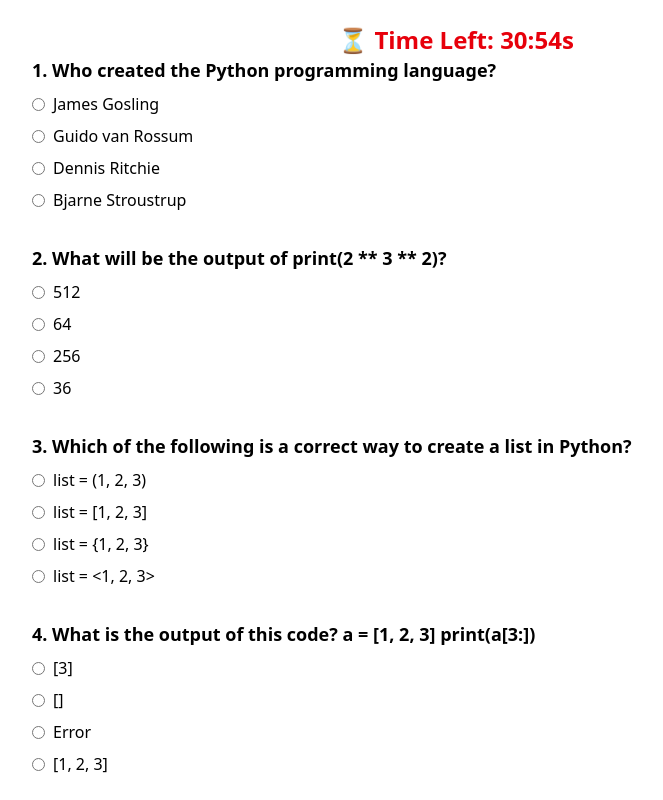
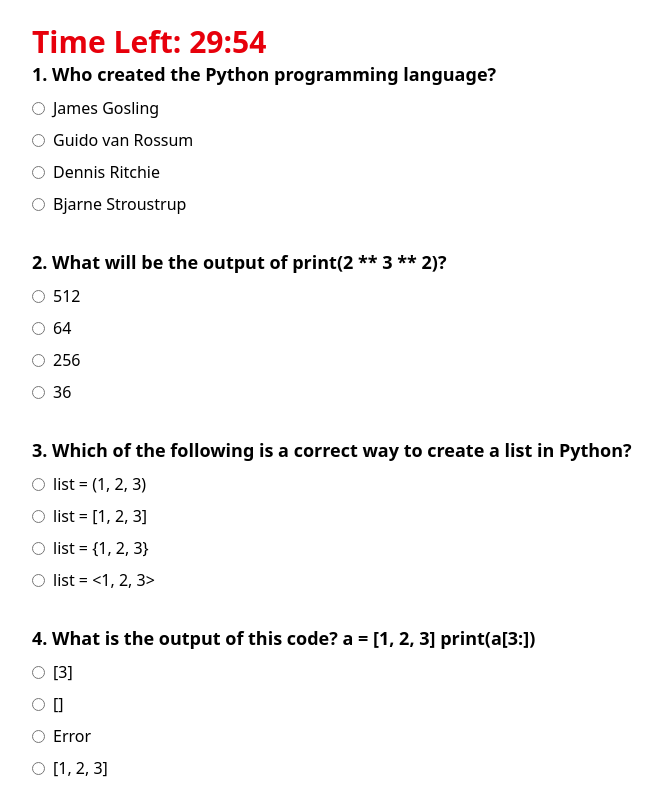
Before and after one commit to maheshkhatri2058/SigmaQuizeHost, a React (Vite) app: page /quize in a window 1280 px wide. Shown: the top 800 px of the page, without its empty margins (184-847 px from the left). Built offline with nearby package versions, Linux system fonts and the light colour scheme.

Commit message:
new files added

```diff
--- a/src/UI/Landingpage.jsx
+++ b/src/UI/Landingpage.jsx
@@ -6,7 +6,12 @@ const Landingpage = () => {
     <>
     <Navbar/>
         <section className="bg-[url('/bg.jpg')] bg-cover bg-center h-screen p-4 flex flex-col justify-center align-middle items-center gap-2">
-        <h2 className='text-center align-middle text-white text-3xl font-extralight'>Welcome to <span className='text-orange-600 font-semibold'> Sigma Quize </span> Competition <br></br>Host By MCA Departement</h2>
+        <h2 className='text-center align-middle text-white text-3xl  font-semibold'>Welcome to <span className='text-orange-600 font-semibold'> TECHTUSSLE </span>2025 Host By MCA Departement</h2>
+        <p className='text-[14px] text-white font-[cursive]'>
+        Welcome to QuizWhiz – a thrilling quiz competition hosted as part of AVISHKARAM at Acharya Institute of Technology, Bangalore.
+
+        </p>
+
         <button className='border-[1px] rounded-2xl border-solid border-white bg-orange-700 p-2 text-white'>
         <Link to="/login" className='text-white'>
         Click Here To Start The Quize
--- a/src/UI/Login.jsx
+++ b/src/UI/Login.jsx
@@ -25,7 +25,7 @@ const Login = () => {
   return (
     <div>
     <Navbar/>
-    <section className='flex flex-col justify-center align-middle p-10 h-[550px]'>
+    <section className='flex flex-col justify-center align-middle p-10 h-[550px] '>
     <div className='flex flex-col justify-center align-middle items-center'>
         <h2 className='text-2xl font-semibold text-amber-700'>Best Up Luck!!</h2>
         <p>Please Fill Your Data Carefully</p>
@@ -33,13 +33,13 @@ const Login = () => {
         <form className='flex flex-col justify-center align-middle items-center p-10' onSubmit={getinfo}>
 
             <div className='p-2'>
-            <label className='text-xl font-extralight '>Enter Your Name:</label><br></br>
+            <label className='text-xl font-extralight '>Enter Group Name:</label><br></br>
             <input
             type="text" name="username"
             onChange={(e) => setUsername(e.target.value)}
-            required className='border-2  border-slate-400 border-solid rounded-md p-1.5'   />
+            required className='border-2  border-slate-400 border-solid rounded-md p-1.5 px-2'   />
             </div>
-            <div className='p-4'>
+            <div className='p-2'>
             <label  className='text-xl font-extralight'>AUID No:</label><br></br>
             <input type="text" name="auid"
             onChange={(e) => setAUID(e.target.value)}
--- a/src/UI/Navbar.jsx
+++ b/src/UI/Navbar.jsx
@@ -1,9 +1,10 @@
 import React from 'react'
 const Navbar = () => {
   return (
-    <div className='bg-blue-600 text-2xl text-white p-2'>
-    <div className="">
-        <h2 className='p-2'>SigmaGroupMCA</h2>
+    <div className='bg-blue-600 text-xl text-white p-2'>
+    <div className="flex">
+        <h2 className='p-2 text-orange-600 font-bold'>TECHTUSSLE-2025</h2>
+       <h2 className='p-2 mask-r-from-neutral-450 text-white font-bold font-[cursive]'>MASTER OF COMPUTER APPLICATION</h2>
     </div>
 
     </div>
--- a/src/UI/Quize.jsx
+++ b/src/UI/Quize.jsx
@@ -3,34 +3,13 @@ import quizData from './quizedata';
 import UserContext from '../userContext';
 import { useNavigate ,} from 'react-router-dom';
 import axios from "axios";
-
+import Timeshow from './Timeshow';
 
 const Quize = () => {
     const navigate = useNavigate();
 
   const { user, setUser } = useContext(UserContext);
   const [score, setScore] = useState(0);
-  const [sec, setSec] = useState(60);
-  const [min, setMin] = useState(30);
-
-  useEffect(() => {
-    const min=30;
-    const interval = setInterval(() => {
-      setSec((prev) => {
-        if (prev <= 1) {
-          clearInterval(interval);
-          return 0;
-        }
-        return prev - 1;
-      });
-    }, 1000);
-    if(sec==0)
-    {
-      setMin(min-1);
-    }
-
-    return () => clearInterval(interval);
-  }, []);
   const [userAnswers, setUserAnswers] = useState({});
    const formRef = useRef(null);
   const handleOptionChange = (questionIndex, option) => {
@@ -78,7 +57,6 @@ const Quize = () => {
   }, []);
 
   useEffect(() => {
-    // ✅ Force Fullscreen
     const enterFullScreen = () => {
       const elem = document.documentElement;
       if (elem.requestFullscreen) {
@@ -91,33 +69,22 @@ const Quize = () => {
         elem.msRequestFullscreen();
       }
     };
-    enterFullScreen();
-
-    // ✅ Detect Tab Switch or Window Blur
     const handleBlur = () => {
       alert("You switched tabs or minimized the window!");
-      // Optionally submit the quiz or log the incident
     };
-
-    // ✅ Detect Exit Fullscreen
     const handleFullScreenChange = () => {
       if (!document.fullscreenElement) {
         alert("You exited fullscreen. Please return immediately.");
-        // Optionally submit the quiz
       }
     };
-
-    // ✅ Block Right Click
     const disableRightClick = (e) => {
       e.preventDefault();
     };
-
-    // ✅ Block Developer Tools
     const disableKeys = (e) => {
       if (
-        e.keyCode === 123 || // F12
-        (e.ctrlKey && e.shiftKey && e.keyCode === 73) || // Ctrl+Shift+I
-        (e.ctrlKey && e.keyCode === 85) // Ctrl+U
+        e.keyCode === 123 ||
+        (e.ctrlKey && e.shiftKey && e.keyCode === 73) ||
+        (e.ctrlKey && e.keyCode === 85)
       ) {
         e.preventDefault();
         alert("Dev tools are disabled.");
@@ -139,10 +106,7 @@ const Quize = () => {
 
   return (
     <div className=" quize max-w-4xl mx-auto p-6">
-        <div className="text-2xl font-bold text-red-600 text-center">
-      ⏳ Time Left: {min}:{sec}s
-    </div>
-
+    <Timeshow/>
     <form ref={formRef} onSubmit={handleSubmit}>
     {quizData.map((q, index) => (
         <div key={index} className="mb-8">
--- /dev/null
+++ b/src/UI/Timeshow.jsx
@@ -0,0 +1,33 @@
+import React, { useEffect, useState } from 'react';
+
+const Timeshow = () => {
+  const [timeLeft, setTimeLeft] = useState(30 * 60); // 30 minutes = 1800 seconds
+
+  useEffect(() => {
+    const timer = setInterval(() => {
+      setTimeLeft(prev => {
+        if (prev <= 1) {
+          clearInterval(timer);
+          return 0;
+        }
+        return prev - 1;
+      });
+    }, 1000);
+
+    return () => clearInterval(timer); // Cleanup on unmount
+  }, []);
+
+  const formatTime = () => {
+    const minutes = Math.floor(timeLeft / 60);
+    const seconds = timeLeft % 60;
+    return `${String(minutes).padStart(2, '0')}:${String(seconds).padStart(2, '0')}`;
+  };
+
+  return (
+    <div className="text-3xl font-bold text-red-600">
+      Time Left: {formatTime()}
+    </div>
+  );
+};
+
+export default Timeshow;
```
